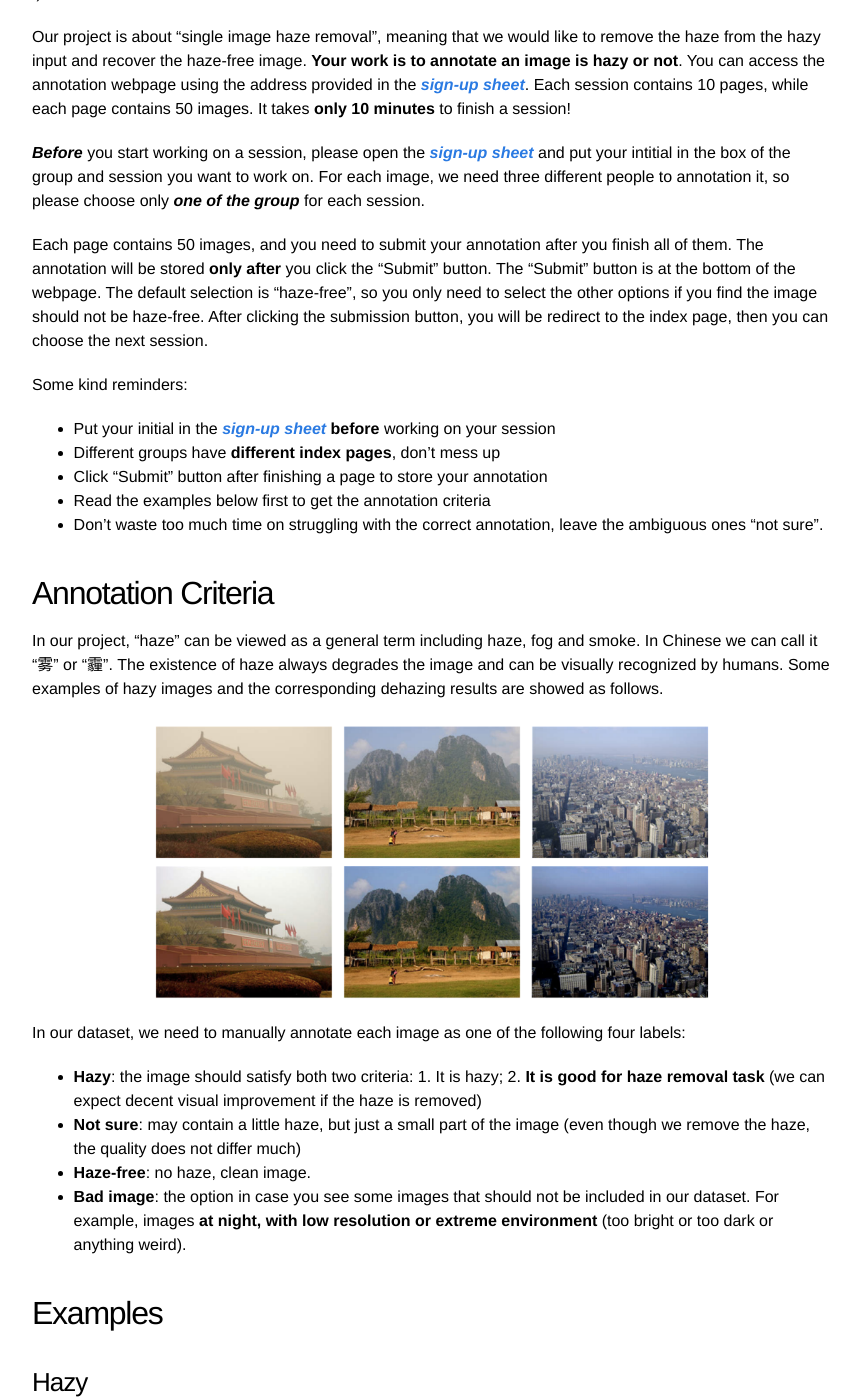
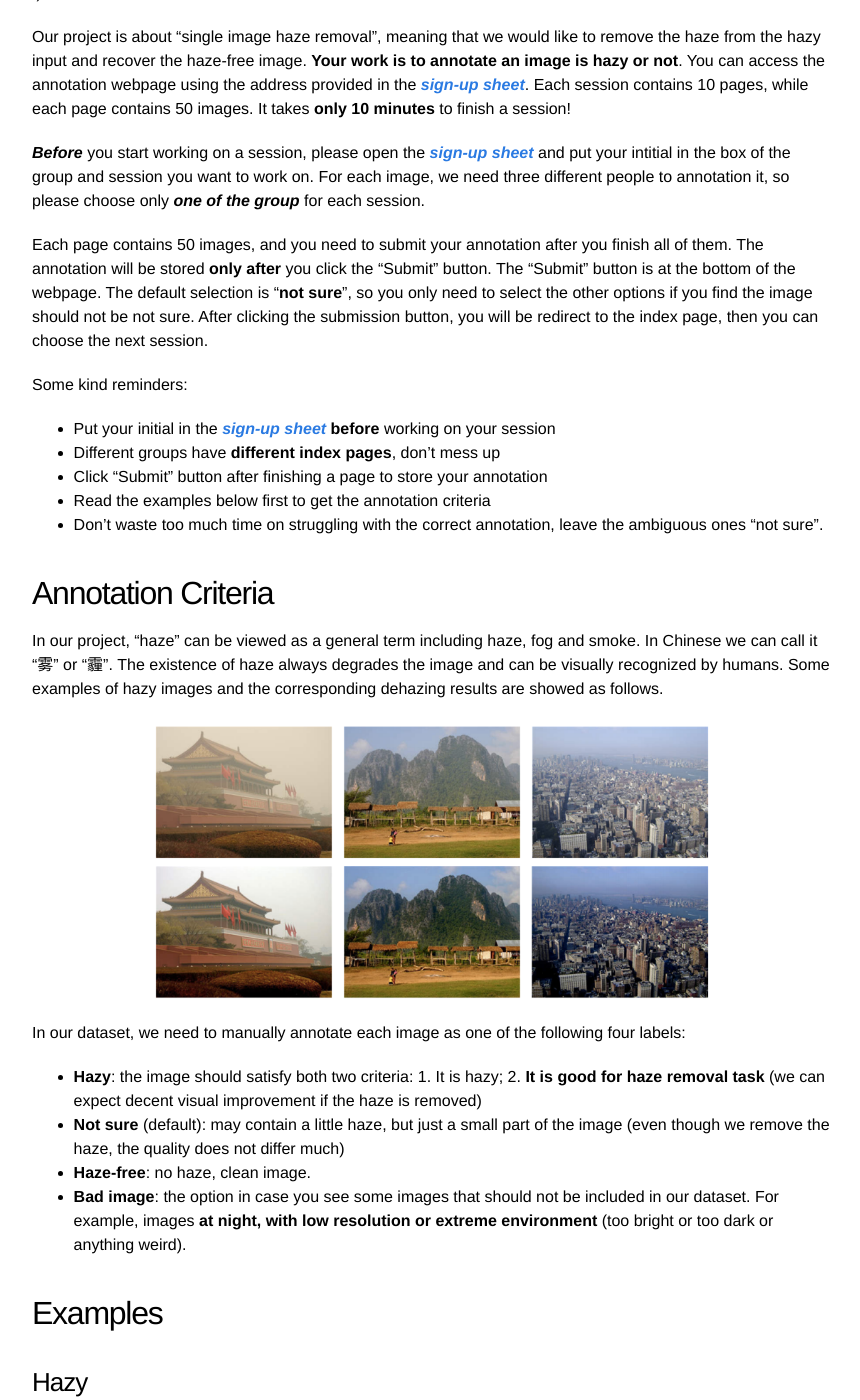
Before and after one commit to xyang35/xyang35.github.io, a Jekyll site: the page built from _posts/2017-08-29-data-annotation.markdown, in a window 1280 px wide and 1400 px high, scrolled down 411 px. Shown: the whole window, without its empty margins (208-1068 px from the left). Built offline with Jekyll 4.4.1, drawn with Linux system fonts in a browser that asks for light colours.

Commit message:
annotation

```diff
--- a/_posts/2017-08-29-data-annotation.markdown
+++ b/_posts/2017-08-29-data-annotation.markdown
@@ -18,7 +18,7 @@ Our project is about “single image haze removal”, meaning that we would like
 
 ***Before*** you start working on a session, please open the [***sign-up sheet***](https://docs.google.com/spreadsheets/d/15tR6jz6aC5bigkq8bbTq4U8xExHKX9SokeFBrL004hE/edit?usp=sharing) and put your intitial in the box of the group and session you want to work on. For each image, we need three different people to annotation it, so please choose only ***one of the group*** for each session.
 
-Each page contains 50 images, and you need to submit your annotation after you finish all of them. The annotation will be stored **only after** you click the “Submit” button. The “Submit” button is at the bottom of the webpage. The default selection is “haze-free”, so you only need to select the other options if you find the image should not be haze-free. After clicking the submission button, you will be redirect to the index page, then you can choose the next session.
+Each page contains 50 images, and you need to submit your annotation after you finish all of them. The annotation will be stored **only after** you click the “Submit” button. The “Submit” button is at the bottom of the webpage. The default selection is “**not sure**”, so you only need to select the other options if you find the image should not be not sure. After clicking the submission button, you will be redirect to the index page, then you can choose the next session.
 
 Some kind reminders:
 
@@ -41,7 +41,7 @@ In our dataset, we need to manually annotate each image as one of the following
 
 - **Hazy**: the image should satisfy both two criteria: 1. It is hazy; 2. **It is good for haze removal task** (we can expect decent visual improvement if the haze is removed)
 
-- **Not sure**: may contain a little haze, but just a small part of the image (even though we remove the haze, the quality does not differ much)
+- **Not sure** (default): may contain a little haze, but just a small part of the image (even though we remove the haze, the quality does not differ much)
 - **Haze-free**: no haze, clean image.
 - **Bad image**: the option in case you see some images that should not be included in our dataset. For example, images **at night, with low resolution or extreme environment** (too bright or too dark or anything weird).
 
```
